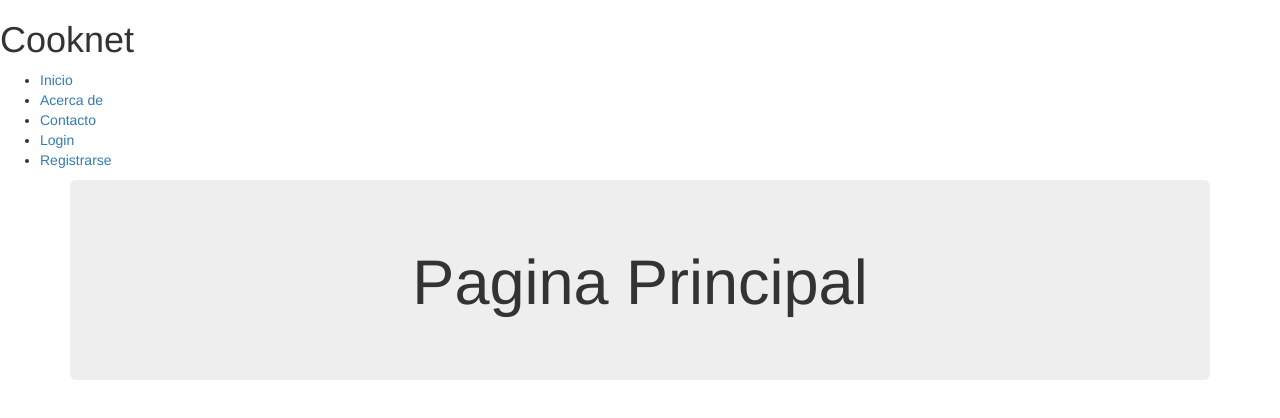
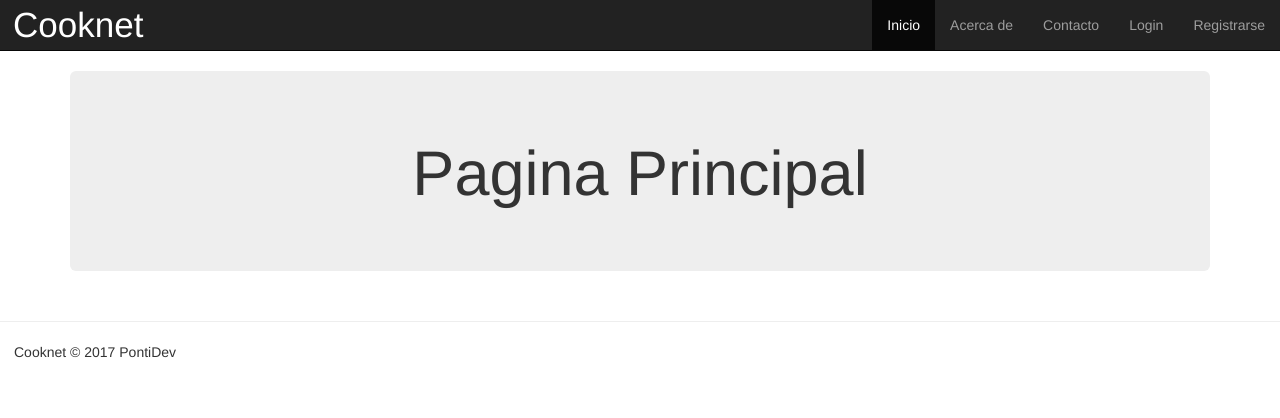
Before and after one commit to Danielh002/GranEscala, a website: page cooknet/public/index.html in a window 1280 px wide. Drawn offline with nearby package versions, Linux system fonts and the light colour scheme.

Commit message:
Carga de Andres Valencia

```diff
--- /dev/null
+++ b/cooknet/public/css/style.css
@@ -0,0 +1,5 @@
+.titulo-nav {
+	color: white;
+	font-size: 250%;
+	padding-left: 10%;
+}
--- a/cooknet/public/index.html
+++ b/cooknet/public/index.html
@@ -1,15 +1,25 @@
 <!-- index.html -->
 <html ng-app='myApp'>
   <head>
+    <link href="css/style.css" rel="stylesheet">
     <title>Cooknet</title>
     <link rel="stylesheet" href="//netdna.bootstrapcdn.com/bootstrap/3.0.0/css/bootstrap.min.css" />
   </head>
   <body ng-controller='mainController'>
     <header>
-      <h1>Cooknet</h1>
-        <nav>
-          <ul>
-            <li><a href="#!/">Inicio</a></li>
+      <!--h1>Cooknet</h1-->
+        <nav class="navbar navbar-inverse navbar-static-top" role="navigation">
+          <div class="navbar-header">
+            <div class="h"><a class="titulo-nav" href="#" style="text-decoration: none; color: white;">Cooknet</a></div>
+            <button type="button" class="navbar-toggle collapsed" data-toggle="collapse" data-target="#navegacion-mio">
+              <span class="icon-bar"></span>
+              <span class="icon-bar"></span>
+              <span class="icon-bar"></span>
+            </button>
+          </div>
+          <div class="collapse navbar-collapse" id="navegacion-mio">
+            <ul class="nav navbar-nav pull-right">
+              <li class="active"><a href="#!/">Inicio</a></li>
               <li><a href="#!acerca">Acerca de</a></li>
               <li><a href="#!contacto">Contacto</a></li>
 
@@ -17,11 +27,16 @@
               <li ng-if="! existToken()"><a href="#!signUp">Registrarse</a></li>
               <li ng-if="existToken()"><a href="" ng-click="logout()">Cerra Sesion</a></li>
             </ul>
+          </div>
         </nav>
       </header>
       <div id="main" class="container">
         <!-- Aquí inyectamos las vistas -->
         <div ng-view></div>
+      </div>
+      <div class="footer">
+        <hr>
+        <p>&emsp;Cooknet &copy; 2017 PontiDev</p>
       </div>
       <script src="js/libraries/angular.min.js"></script>
       <script src="js/libraries/angular-route.min.js"></script>
```
Lines whose indentation alone changed are shown as unchanged.
